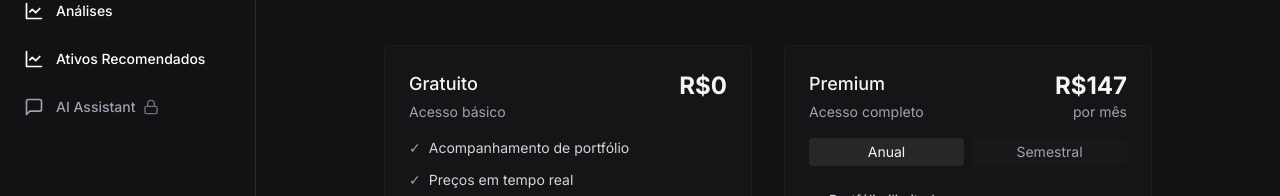
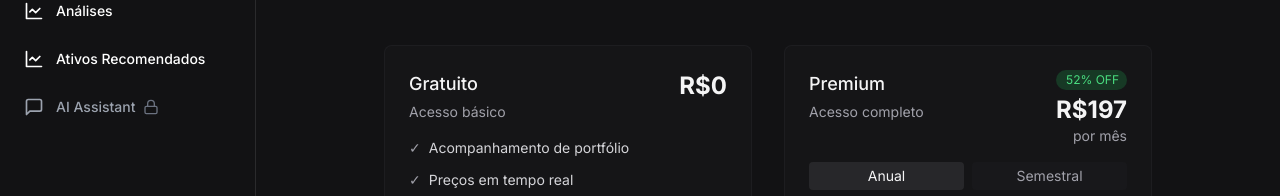
Before and after one commit to tonipcv/portifolioof, a Next.js app: page /pricing in a window 1280 px wide. Shown: the part 195-391 px from the top of the page. Built offline with nearby package versions, Linux system fonts and the light colour scheme; no server answers.

Commit message:
preço correto com link de pagamento

```diff
--- a/src/app/pricing/page.tsx
+++ b/src/app/pricing/page.tsx
@@ -18,7 +18,11 @@ export default function PricingPage() {
       return;
     }
 
-    router.push('/carrinho');
+    const checkoutUrl = selectedPlan === 'annual'
+      ? 'https://checkout.k17.com.br/subscribe/anual-cryph'
+      : 'https://checkout.k17.com.br/subscribe/semestral-cryph';
+
+    window.location.href = checkoutUrl;
   };
 
   const handleManageSubscription = async () => {
@@ -106,9 +110,20 @@ export default function PricingPage() {
                   <p className="text-zinc-400 text-sm mt-1">Acesso completo</p>
                 </div>
                 <div className="text-right">
-                  <p className="text-2xl font-bold text-zinc-100">
-                    R${selectedPlan === 'annual' ? '147' : '247'}
-                  </p>
+                  {selectedPlan === 'annual' ? (
+                    <>
+                      <div className="bg-green-500/20 text-green-400 text-xs px-2 py-0.5 rounded-full mb-1">
+                        52% OFF
+                      </div>
+                      <p className="text-2xl font-bold text-zinc-100">
+                        R$197
+                      </p>
+                    </>
+                  ) : (
+                    <p className="text-2xl font-bold text-zinc-100">
+                      R$400
+                    </p>
+                  )}
                   <p className="text-sm text-zinc-400">por mês</p>
                 </div>
               </div>
```
